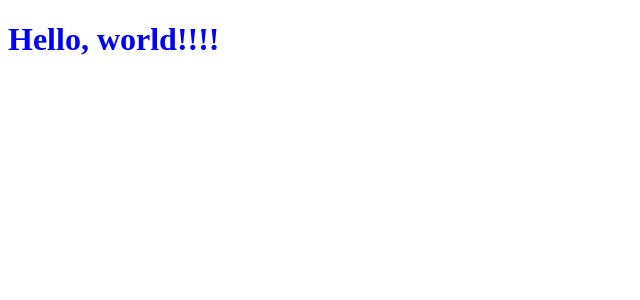
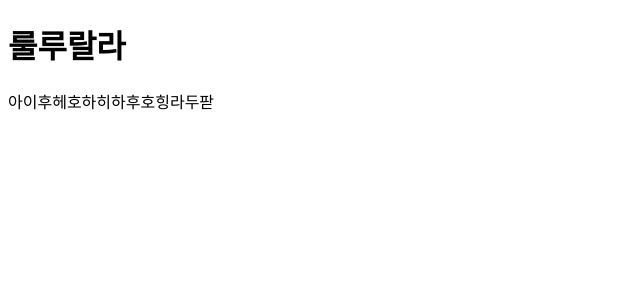
Before and after one commit to hyunju38/bnb-review, a React (Create React App) app in the folder clients/: page / in a window 1280 px wide. Shown: the top 300 px of the page, without its empty margins (0-640 px from the left). Built offline with nearby package versions, Linux system fonts and the light colour scheme.

Commit message:
I made a sample with boostrap

```diff
--- a/clients/index.html
+++ b/clients/index.html
@@ -5,7 +5,13 @@
         <title>Front-end Boilerplate</title>
     </head>
     <body>
-        <div id="root"></div>
+        <div class="container">
+            <div class="row">
+                <div class="col-xs-offset-3 col-md-offset-3 col-xs-6 col-md-6">
+                    <div id="root"></div>
+                </div>
+            </div>
+        </div>
         <script src="./dist/main.js"></script>
     </body>
 </html>
--- /dev/null
+++ b/clients/src/components/ProductInfo.js
@@ -0,0 +1,17 @@
+import React from 'react';
+
+const DISPLAY_NAME = 'PRODUCT_INFO';
+
+const ProductInfo = ({
+    selectedProduct
+}) => {
+    return(
+        <div>
+            <h1>{selectedProduct.name}</h1>
+            <p>{selectedProduct.desc}</p>
+        </div>
+    );
+};
+ProductInfo.displayName = DISPLAY_NAME;
+
+export default ProductInfo;
--- a/clients/src/index.js
+++ b/clients/src/index.js
@@ -1,10 +1,17 @@
 import React from 'react';
 import ReactDOM from 'react-dom';
 
-import App from './App';
+import ProductInfo from './components/ProductInfo';
 import './main.scss';
 
+const props = {
+    selectedProduct: {
+        name: '룰루랄라',
+        desc: '아이후헤호하히하후호힝라두팓'
+    }
+};
+
 ReactDOM.render(
-    <App />,
+    <ProductInfo {...props} />,
     document.getElementById('root')
 );
```
Also changed, not shown: package.json (+7 -0 lines), webpack.config.js (+23 -2 lines), 1 other file (tests, documents, lock files or other folders).
